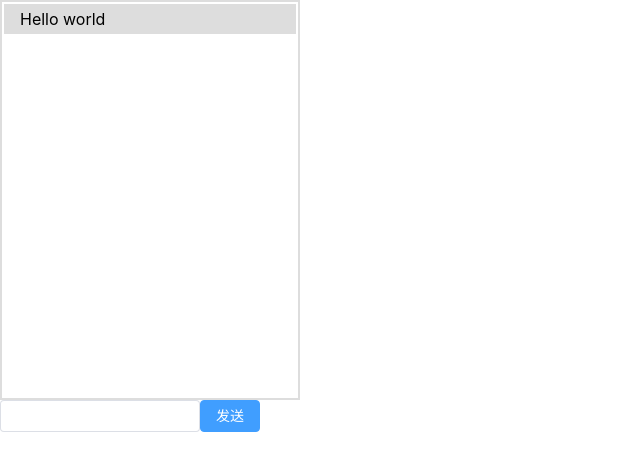
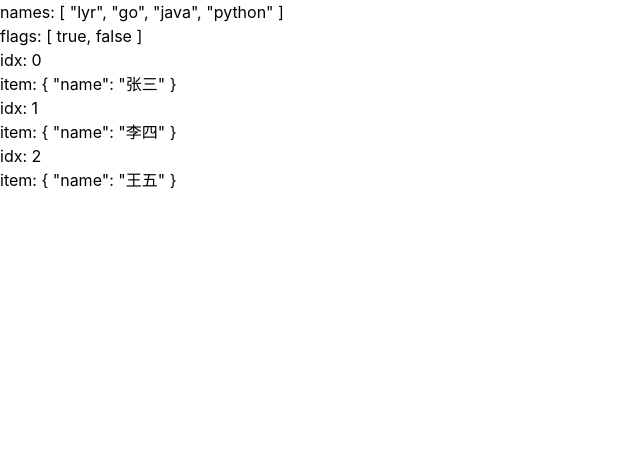
Before and after one commit to linyerun/vite-build-demo, a Vue app: page / in a window 1280 px wide. Shown: the top 470 px of the page, without its empty margins (0-640 px from the left). Built offline with nearby package versions, Linux system fonts and the light colour scheme.

Commit message:
宏编译: 给组件加泛型、defineProps和defineSlots加泛型

```diff
--- a/components.d.ts
+++ b/components.d.ts
@@ -39,10 +39,12 @@ declare module 'vue' {
     Ch35: typeof import('./src/components/ch35/index.vue')['default']
     Ch37: typeof import('./src/components/ch37/index.vue')['default']
     Ch38: typeof import('./src/components/ch38/index.vue')['default']
+    Child: typeof import('./src/components/ch99/define/Child.vue')['default']
     Component: typeof import('./src/components/ch15/Component.vue')['default']
     ComputedCase: typeof import('./src/components/ch9/ComputedCase.vue')['default']
     ComputedDemo: typeof import('./src/components/ch9/ComputedDemo.vue')['default']
     CustomRefCase: typeof import('./src/components/ch6/CustomRefCase.vue')['default']
+    Define: typeof import('./src/components/ch99/define/index.vue')['default']
     Dialog: typeof import('./src/components/ch19/Dialog.vue')['default']
     ElButton: typeof import('element-plus/es')['ElButton']
     ElInput: typeof import('element-plus/es')['ElInput']
--- a/src/components/Page.vue
+++ b/src/components/Page.vue
@@ -29,15 +29,17 @@
 // import Ch30 from "./ch30/index.vue";
 // import Ch32 from "./ch32-33/index.vue";
 // import Ch34 from "./ch34/index.vue";
-import Ch35 from "./ch35/index.vue";
+// import Ch35 from "./ch35/index.vue";
 // import Ch38 from "./ch38/index.vue";
+import Ch99Define from './ch99/define/index.vue'
 
 // const count = ref(0)
 </script>
 
 <template>
+  <Ch99Define/>
 <!--  <Ch38/>-->
-  <Ch35/>
+<!--  <Ch35/>-->
 <!--  <Ch34/>-->
 <!--  <Ch32/>-->
 <!--  <Ch30/>-->
--- /dev/null
+++ b/src/components/ch99/define/Child.vue
@@ -0,0 +1,19 @@
+<script setup generic="T extends string|number, U extends boolean" lang="ts">
+const prop = defineProps<{
+  names: T[],
+  flags: U[],
+}>()
+</script>
+
+<template>
+  <div>
+    names: {{names}}
+  </div>
+  <div>
+    flags: {{flags}}
+  </div>
+</template>
+
+<style scoped>
+
+</style>
--- /dev/null
+++ b/src/components/ch99/define/MySlot.vue
@@ -0,0 +1,22 @@
+<script setup generic="T" lang="ts">
+defineProps<{
+  data: T[]
+}>()
+
+// 给插槽定义类型
+defineSlots<{
+  default(props: {item: T, idx: number}):void
+}>()
+</script>
+
+<template>
+  <ul>
+    <li v-for="(item, index) in data">
+      <slot :idx="index" :item="item"/>
+    </li>
+  </ul>
+</template>
+
+<style scoped>
+
+</style>
--- /dev/null
+++ b/src/components/ch99/define/index.vue
@@ -0,0 +1,31 @@
+<script setup lang="ts">
+import Child from "./Child.vue";
+import MySlot from "./MySlot.vue";
+
+const list = [
+  {
+    name: "张三"
+  },
+  {
+    name: "李四"
+  },
+  {
+    name: "王五"
+  }
+]
+
+</script>
+
+<template>
+  <Child :names="['lyr', 'go', 'java', 'python']" :flags="[true, false]"/>
+  <MySlot :data="list">
+    <template #default="{item, idx}">
+      <div>idx: {{idx}}</div>
+      <div>item: {{item}}</div>
+    </template>
+  </MySlot>
+</template>
+
+<style scoped>
+
+</style>
```
Also changed, not shown: src/components/ch99/define/README.md (added).
